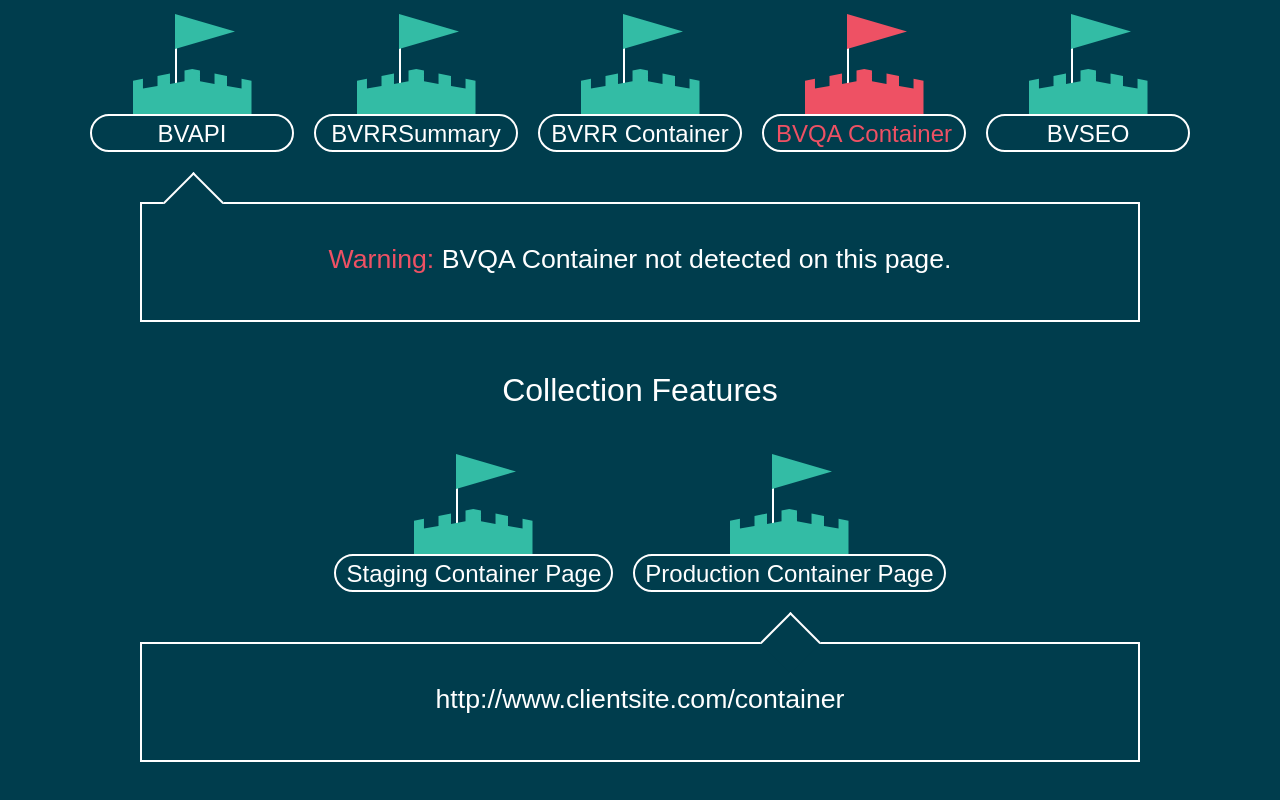
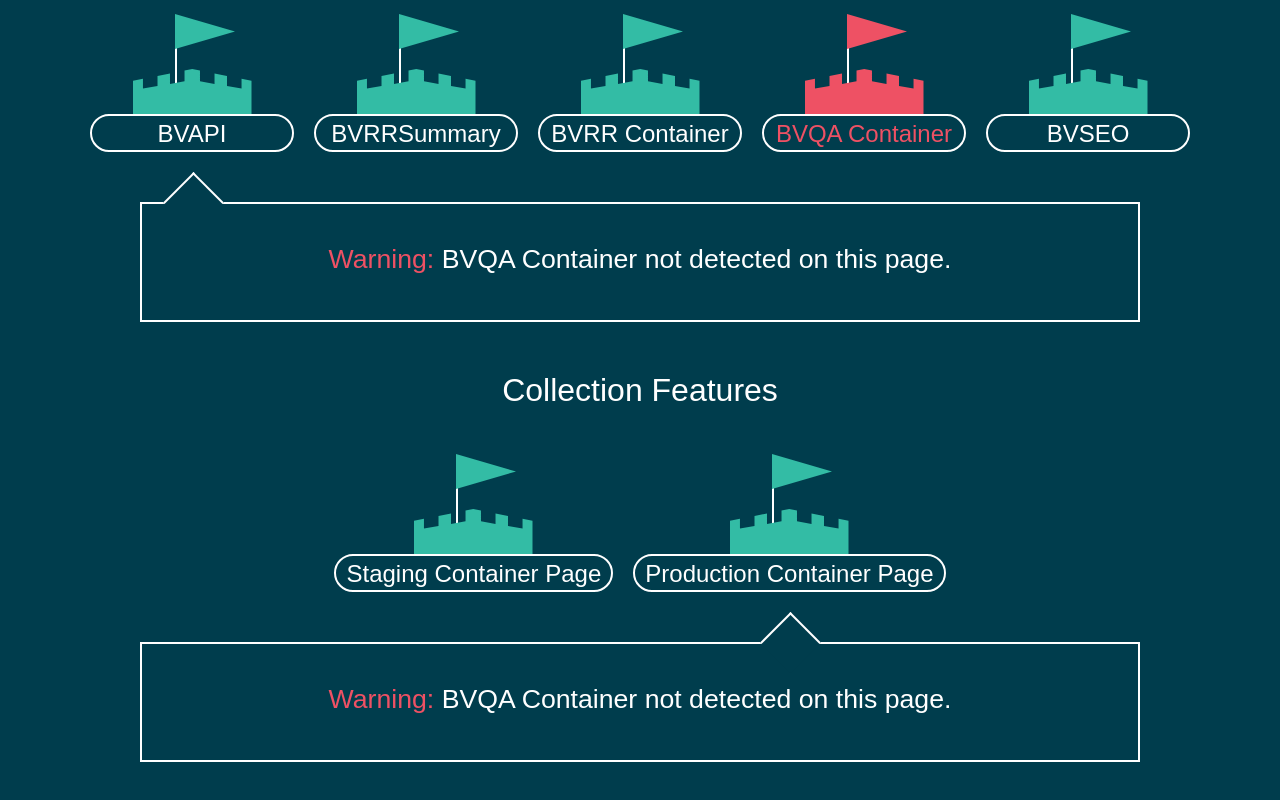
Before and after one commit to colin1717/WatchTower3, a React (Create React App) app in the folder watchtower/: page / in a window 1280 px wide. Shown: the part 588-1388 px from the top of the page. Built offline with nearby package versions, Linux system fonts and the light colour scheme.

Commit message:
clicking collection castle moves arrow on it's box

```diff
--- a/watchtower/src/children_components/MessageBox.js
+++ b/watchtower/src/children_components/MessageBox.js
@@ -14,8 +14,12 @@ class MessageBox extends Component {
       activeTab = "message-box-bvrr";
     } else if (this.props.selected === "BVQA Container") {
       activeTab = "message-box-bvqa";
-    } else {
+    } else if (this.props.selected === "BVAPI"){
       activeTab = "message-box-bvapi";
+    } else if (this.props.selected === "Production Container Page") {
+      activeTab = "message-box-production-container";
+    } else if (this.props.selected === "Staging Container Page") {
+      activeTab = "message-box-staging-container";
     };
 
 
--- a/watchtower/src/children_components/ResultsDisplay.js
+++ b/watchtower/src/children_components/ResultsDisplay.js
@@ -8,7 +8,8 @@ class ResultsDisplay extends Component {
     super();
 
     this.state = {
-      activeTab: 'BVAPI'
+      activeDisplayFeaturesTab: 'BVAPI',
+      activeCollectionFeaturesTab: 'Production Container Page'
     }
   }
 
@@ -18,48 +19,47 @@ class ResultsDisplay extends Component {
         <div className="display-features">
           <span className='display-features-text'>Display Features</span>
           <div className="display-features-castles">
-            <Castle title="BVAPI" handleClick={this._handleClick.bind(this)}/>
-            <Castle title="BVRRSummary" handleClick={this._handleClick.bind(this)}/>
-            <Castle title="BVRR Container" handleClick={this._handleClick.bind(this)}/>
+            <Castle title="BVAPI" handleClick={this._handleClickDisplayFeatures.bind(this)}/>
+            <Castle title="BVRRSummary" handleClick={this._handleClickDisplayFeatures.bind(this)}/>
+            <Castle title="BVRR Container" handleClick={this._handleClickDisplayFeatures.bind(this)}/>
 
-            <Castle title="BVQA Container" warning='warning' handleClick={this._handleClick.bind(this)}/>
-            <Castle title="BVSEO" handleClick={this._handleClick.bind(this)}/>
+            <Castle title="BVQA Container" warning='warning' handleClick={this._handleClickDisplayFeatures.bind(this)}/>
+            <Castle title="BVSEO" handleClick={this._handleClickDisplayFeatures.bind(this)}/>
           </div>
 
-          <MessageBox selected={this.state.activeTab} />
+          <MessageBox selected={this.state.activeDisplayFeaturesTab} />
 
         </div>
 
         <div className="collection-features">
           <span className='collection-features-text'>Collection Features</span>
           <div className="display-features-castles">
-            <div className="castle">
-              <div className="castle-pic"></div>
-              <div className="castle-text">Staging Container Page</div>
-            </div>
-            <div className="castle">
-              <div className="castle-pic"></div>
-              <div className="castle-text">Production Container Page</div>
-            </div>
+
+            <Castle title="Staging Container Page" handleClick={this._handleClickCollectionFeatures.bind(this)} />
+            <Castle title="Production Container Page" handleClick={this._handleClickCollectionFeatures.bind(this)} />
           </div>
-          <div className="message-box">
-            <div className="message-box-text">
-              <span className='message-text'>http://www.clientsite.com/container</span>
-            </div>
-          </div>
+
+          <MessageBox selected={this.state.activeCollectionFeaturesTab} />
         </div>
 
       </div>
     )
   }
 
-  _handleClick(title) {
+  _handleClickDisplayFeatures(title) {
     console.log(`Clicked ${title}`);
 
     this.setState({
-      activeTab: title
+      activeDisplayFeaturesTab: title
     });
+  }
 
+  _handleClickCollectionFeatures(title) {
+    console.log(`Clicked ${title}`);
+
+    this.setState({
+      activeCollectionFeaturesTab: title
+    });
   }
 }
 
--- a/watchtower/src/children_components/css/MessageBox.css
+++ b/watchtower/src/children_components/css/MessageBox.css
@@ -69,7 +69,35 @@
   background-color: #003D4D;
 }
 
-.message-box-bvapi, .message-box-bvsummary, .message-box-bvrr, .message-box-bvqa, .message-box-bvseo {
+.message-box-staging-container::before {
+  height: 43px;
+  width: 43px;
+  border-top: 2px solid white;
+  border-left: 2px solid white;
+  box-sizing: border-box;
+  position: absolute;
+  top:-20%;
+  left: 31%;
+  transform: rotate(45deg);
+  content: "";
+  background-color: #003D4D;
+}
+
+.message-box-production-container::before {
+  height: 43px;
+  width: 43px;
+  border-top: 2px solid white;
+  border-left: 2px solid white;
+  box-sizing: border-box;
+  position: absolute;
+  top:-20%;
+  left: 63%;
+  transform: rotate(45deg);
+  content: "";
+  background-color: #003D4D;
+}
+
+.message-box-bvapi, .message-box-bvsummary, .message-box-bvrr, .message-box-bvqa, .message-box-bvseo, .message-box-production-container, .message-box-staging-container {
   position: relative;
   height: 120px;
   width: 1000px;
```
